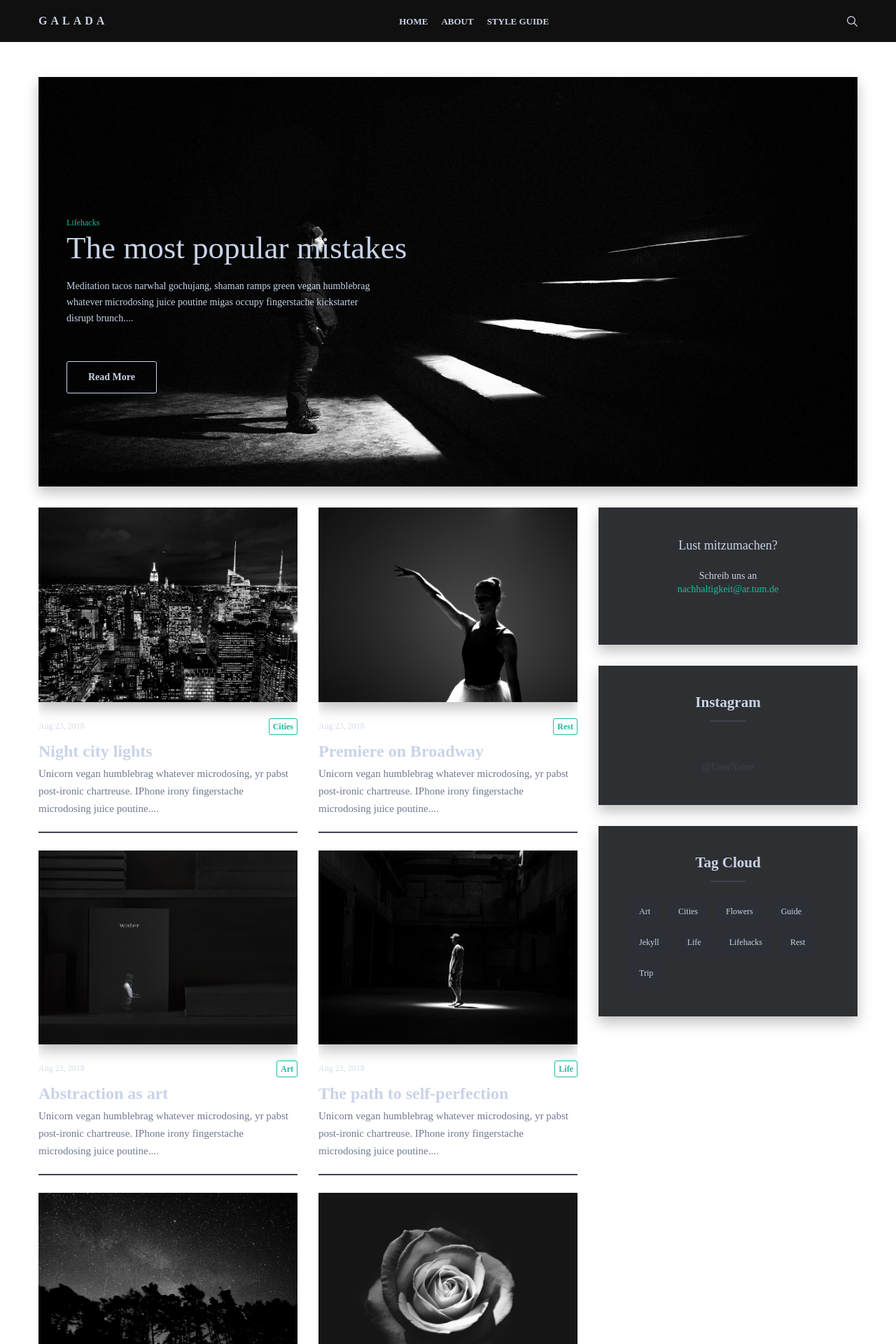
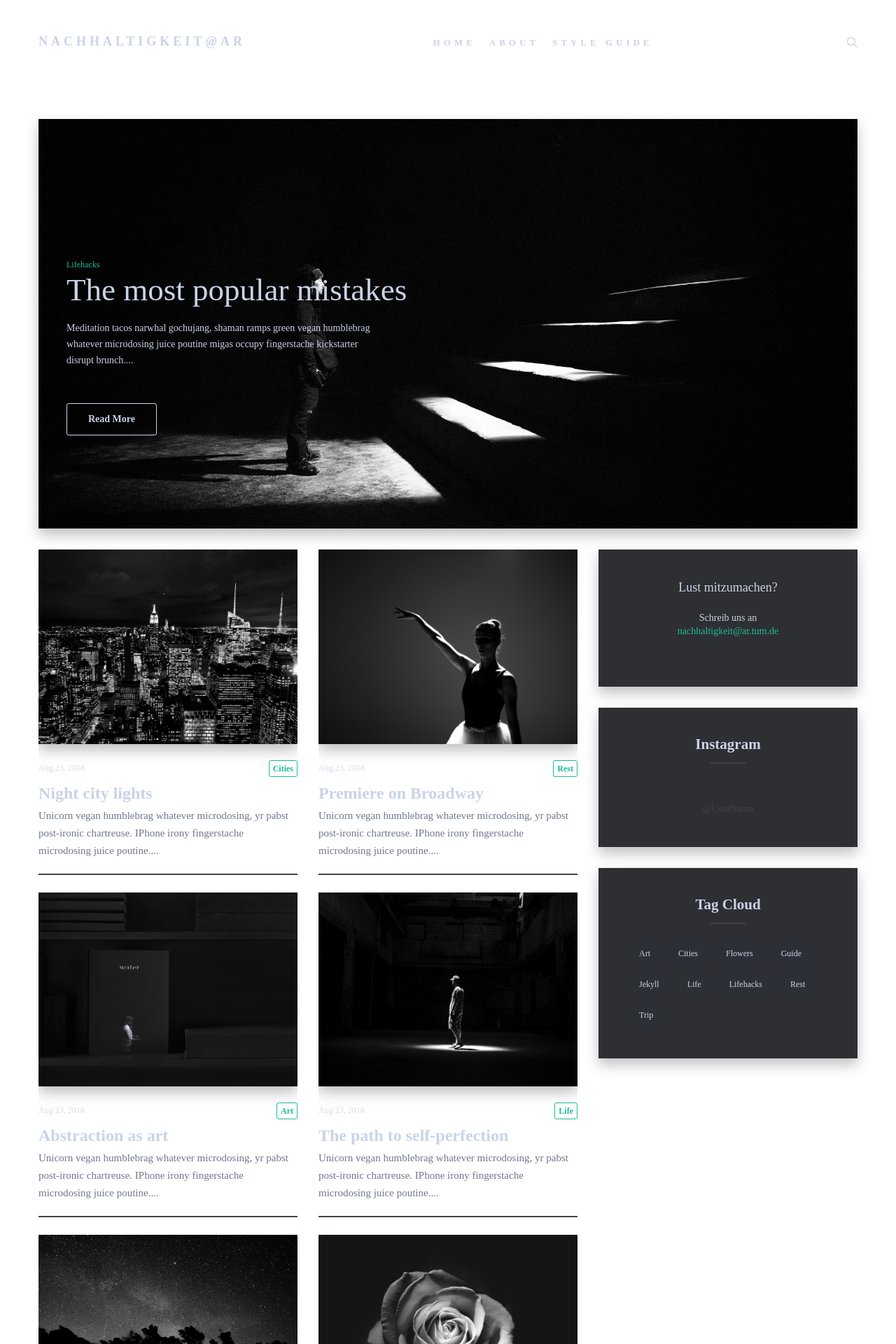
Before and after one commit to hingstarne/artumnachhaltigkeit, a Jekyll site: the page built from index.html, in a window 1280 px wide. Shown: the top 1920 px of the page at 70% size. Built offline with Jekyll 4.4.1, drawn with Linux system fonts in a browser that asks for light colours; nearby versions of some CDN libraries; some web fonts are replaced; the list of posts is cut into pages by our own code.

Commit message:
change header size and colour

```diff
--- a/_includes/header.html
+++ b/_includes/header.html
@@ -4,7 +4,7 @@
       <div class="col col-12">
         <div class="header-box">
           <div class="logo-title">
-            <a href="{{site.baseurl}}/" class="logo-text">Galada</a>
+            <a href="{{site.baseurl}}/" class="logo-text">Nachhaltigkeit@AR</a>
           </div>
 
           <nav class="nav-menu">
--- a/_sass/4-layouts/_home.scss
+++ b/_sass/4-layouts/_home.scss
@@ -1,11 +1,11 @@
 // Header
 .header {
   margin-bottom: 50px;
-  background: $black;
+  background: $white;
 }
 
 .header, .header-box {
-  height: 60px;
+  height: 120px;
 }
 
 .header-box {
@@ -15,9 +15,9 @@
   align-items: center;
   .logo-title {
     .logo-text {
-      font-size: 16px;
+      font-size: 18px;
       font-weight: 700;
-      line-height: 16px;
+      line-height: 18px;
       text-transform: uppercase;
       letter-spacing: 5px;
       color: $text;
@@ -62,6 +62,7 @@
     position: relative;
     font-size: 30px;
     font-weight: 700;
+    letter-spacing: 5px;
     line-height: 60px;
     color: $text;
     &:before {
```
